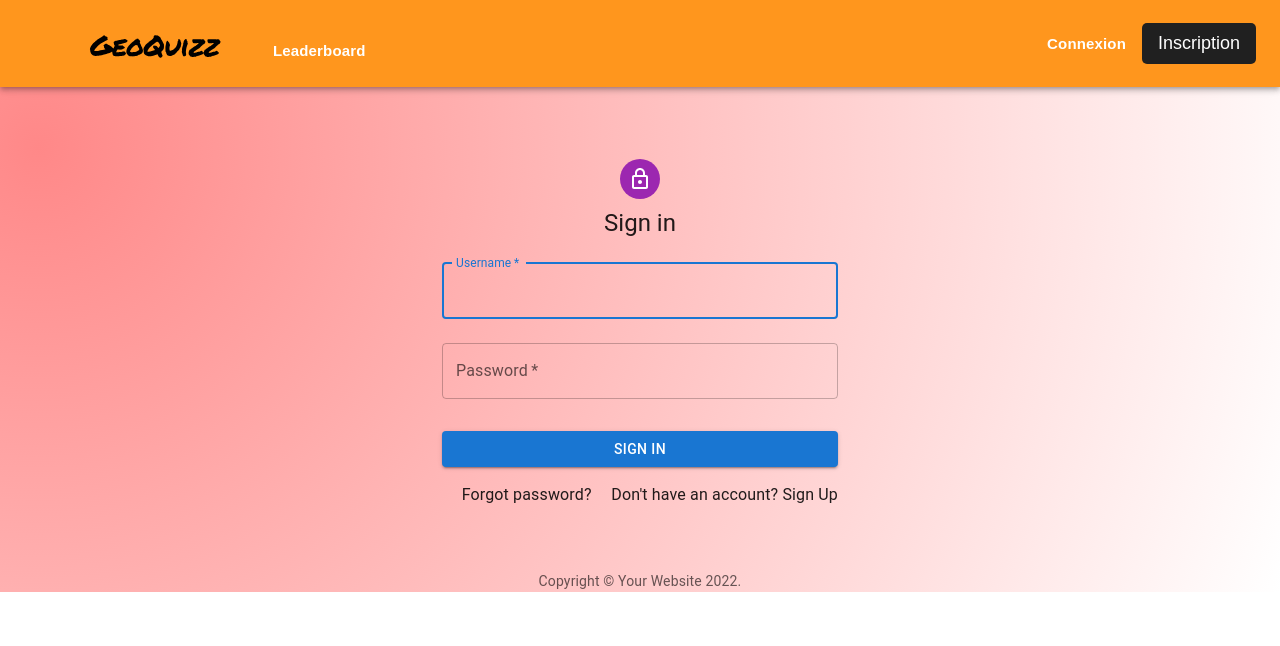
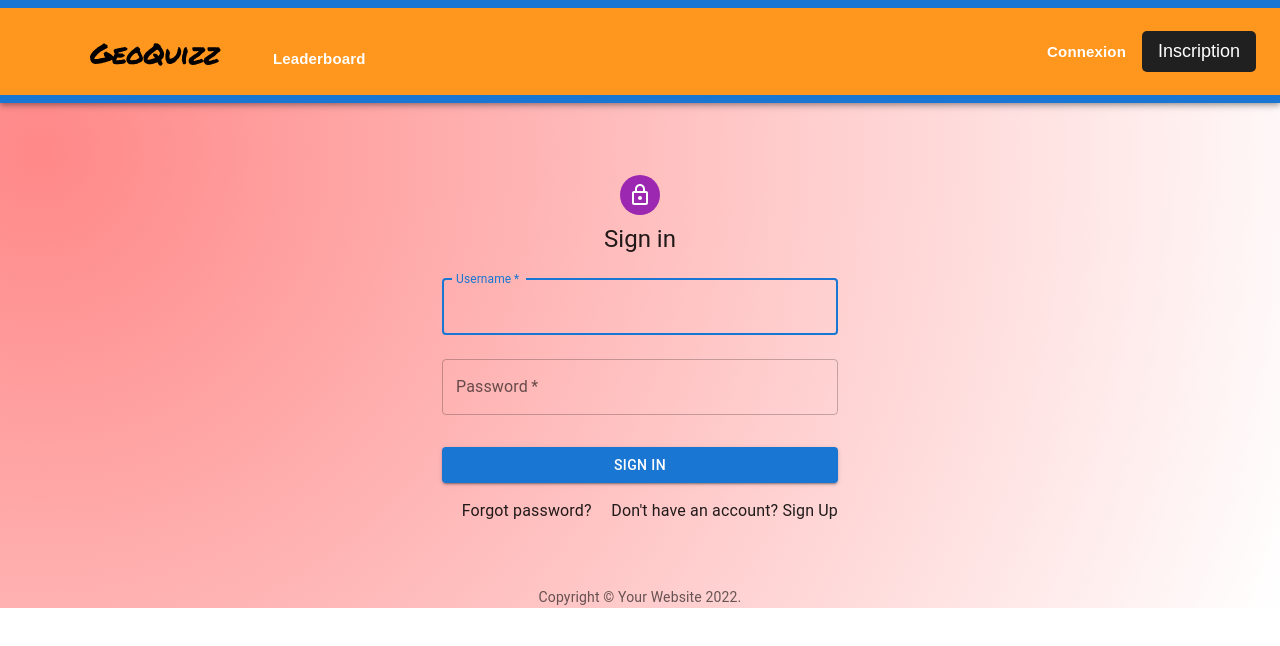
Before and after one commit to valentinflegon/quizz-app, a React (Create React App) app in the folder client/: page /login in a window 1280 px wide. Shown: the top 646 px of the page. Built offline with nearby package versions, Linux system fonts and the light colour scheme; a web font is replaced by a local one.

Commit message:
FRONT |Modif navbar grand ecran

```diff
--- a/client/package.json
+++ b/client/package.json
@@ -6,10 +6,7 @@
     "@emotion/react": "^11.7.1",
     "@emotion/styled": "^11.6.0",
     "@hookform/resolvers": "^2.8.5",
-<<<<<<< HEAD
     "@material-ui/icons": "^4.11.2",
-=======
->>>>>>> a23c60a52b940e435249138a5bcaa846a147a9f9
     "@mui/icons-material": "^5.2.5",
     "@mui/material": "^5.2.7",
     "@testing-library/jest-dom": "^5.14.1",
--- a/client/src/components/Navbar.jsx
+++ b/client/src/components/Navbar.jsx
@@ -180,7 +180,7 @@ const NavBar = () => {
     </AppBar>
   ) : (
     //isLogged flase
-    <AppBar position="static">
+    <AppBar className='navbar' position="static">
       <Container className="navbar" maxWidth="xl">
         <Toolbar disableGutters>
           <Typography
```
